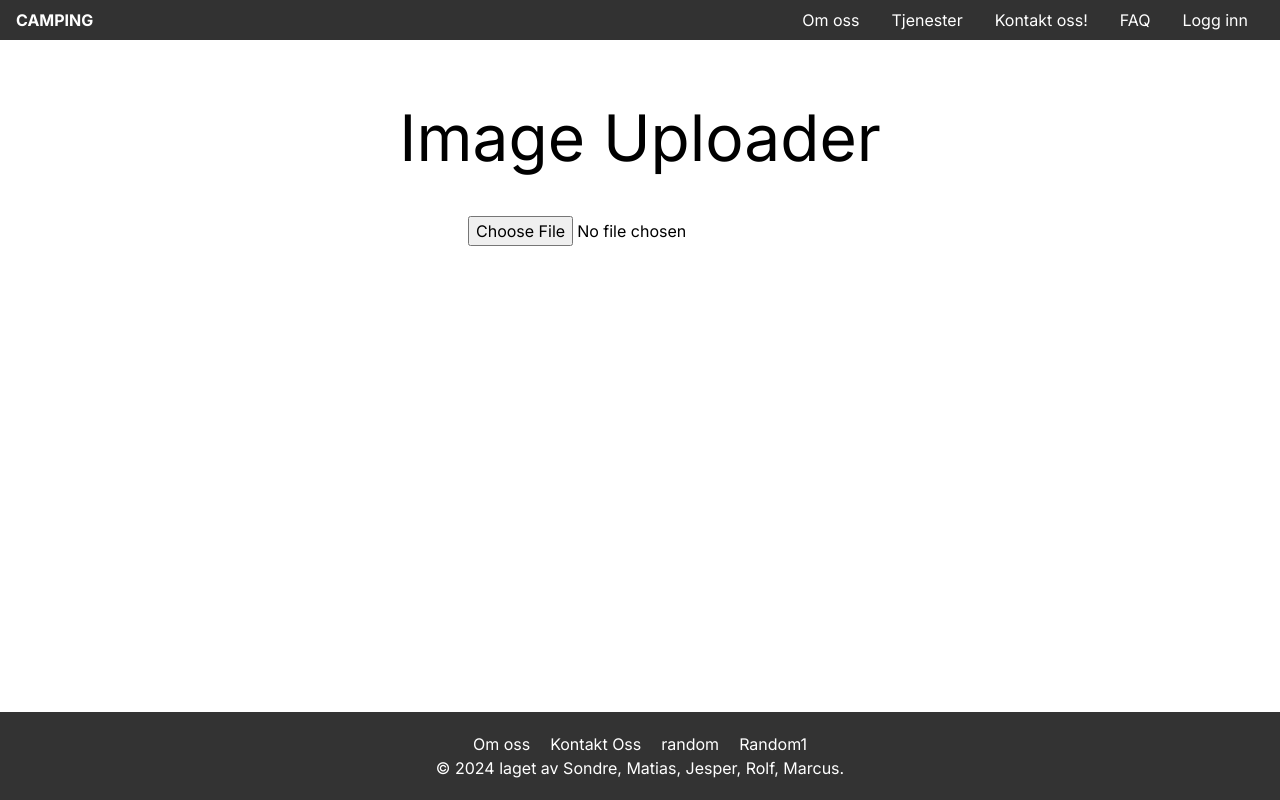
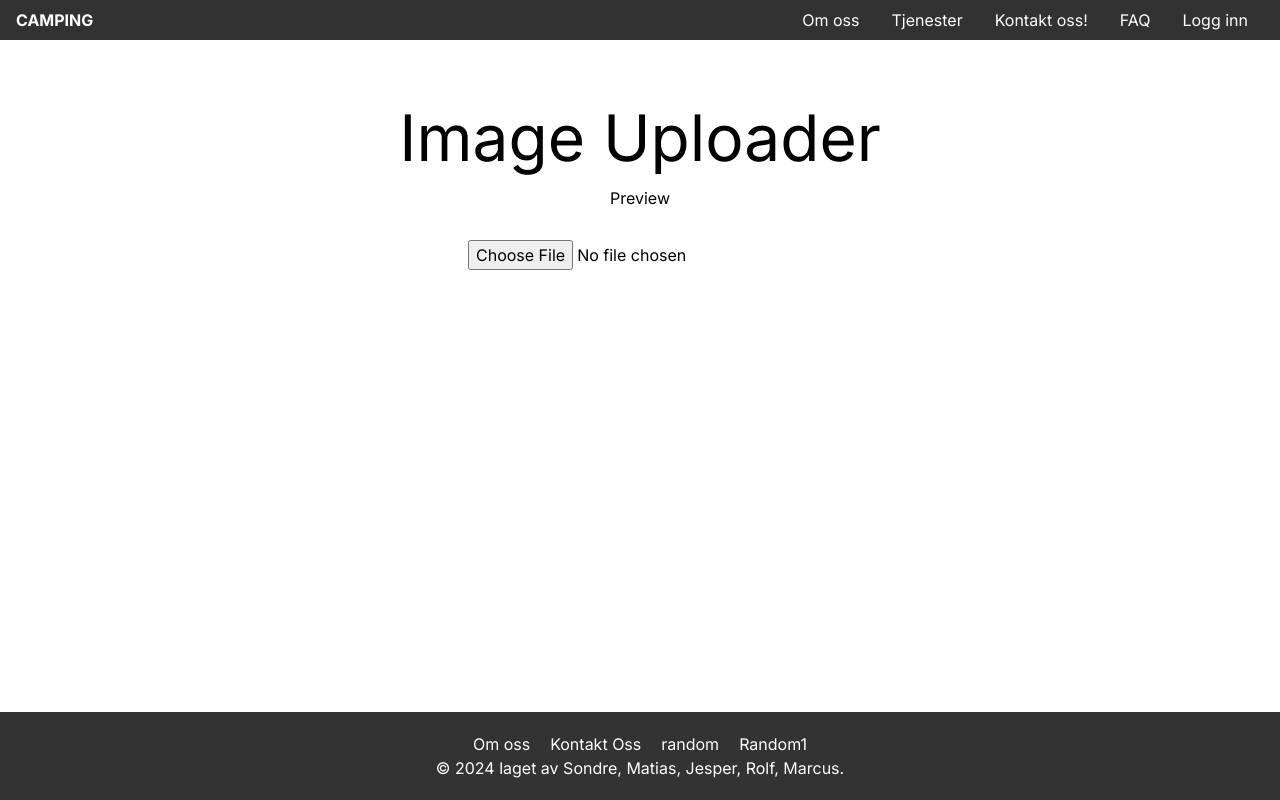
Before and after one commit to APP2000Camping/APP2000-gruppe05, a Next.js app in the folder app1/: page / in a window 1280 px wide. Built offline with nearby package versions, Linux system fonts and the light colour scheme.

Commit message:
La til imageUpload

```diff
--- a/app1/app/components/ImageUploader.js
+++ b/app1/app/components/ImageUploader.js
@@ -1,11 +1,17 @@
 // ImageUploader.js
 
-import React, { useState } from "react";
+import React, { useState, useRef, useEffect } from "react";
 import Image from "next/image";
 import styles from "./ImageUploader.module.css";
 
 function ImageUploader() {
   const [image, setImage] = useState(null);
+  const [h1Title, setH1Title] = useState("Image Uploader");
+  const [h2Title, setH2Title] = useState("Preview");
+
+  const imageContainerRef = useRef(null);
+  const h1Ref = useRef(null);
+  const h2Ref = useRef(null);
 
   const handleImageChange = (event) => {
     const file = event.target.files[0];
@@ -23,7 +29,7 @@ function ImageUploader() {
 
   const handleUpload = async () => {
     try {
-      // Assuming you have an API endpoint for image uploads
+      // Assuming you have an API endpoint for uploading content
       const apiUrl = "YOUR_MONGODB_API_ENDPOINT";
 
       if (image) {
@@ -32,26 +38,100 @@ function ImageUploader() {
           headers: {
             "Content-Type": "application/json",
           },
-          body: JSON.stringify({ image: image }),
+          body: JSON.stringify({
+            image: image,
+            h1Title: h1Title,
+            h2Title: h2Title,
+          }),
         });
 
         if (response.ok) {
-          console.log("Image uploaded successfully!");
+          console.log("Content uploaded successfully!");
           // You may want to handle further actions after successful upload
         } else {
-          console.error("Failed to upload image");
+          console.error("Failed to upload content");
         }
       } else {
         console.error("No image selected for upload");
       }
     } catch (error) {
-      console.error("Error uploading image:", error);
+      console.error("Error uploading content:", error);
+    }
+  };
+
+  useEffect(() => {
+    const resizeHandler = () => {
+      if (image && imageContainerRef.current) {
+        const containerWidth = imageContainerRef.current.offsetWidth;
+        const containerHeight = window.innerHeight;
+
+        // Set the maximum width and height for the image
+        const maxWidth = containerWidth;
+        const maxHeight = containerHeight;
+
+        // Calculate the new dimensions while maintaining the aspect ratio
+        const aspectRatio = image.width / image.height;
+        let newWidth = maxWidth;
+        let newHeight = maxWidth / aspectRatio;
+
+        if (newHeight > maxHeight) {
+          newHeight = maxHeight;
+          newWidth = maxHeight * aspectRatio;
+        }
+
+        // Apply the new dimensions to the image container
+        imageContainerRef.current.style.width = `${newWidth}px`;
+        imageContainerRef.current.style.height = `${newHeight}px`;
+      }
+    };
+
+    window.addEventListener("resize", resizeHandler);
+    resizeHandler(); // Call the resize handler initially
+
+    return () => {
+      window.removeEventListener("resize", resizeHandler);
+    };
+  }, [image]);
+
+  const handleH1Change = () => {
+    if (h1Ref.current) {
+      setH1Title(h1Ref.current.innerText);
+    }
+  };
+
+  const handleH2Change = () => {
+    if (h2Ref.current) {
+      setH2Title(h2Ref.current.innerText);
     }
   };
 
   return (
     <div className={styles.container}>
-      <h1>Image Uploader</h1>
+      <div>
+        <div>
+          <h1
+            ref={h1Ref}
+            contentEditable
+            onBlur={handleH1Change}
+            className={styles.title}
+          >
+            {h1Title}
+          </h1>
+        </div>
+      </div>
+
+      <div>
+        <div>
+          <h2
+            ref={h2Ref}
+            contentEditable
+            onBlur={handleH2Change}
+            className={styles.title}
+          >
+            {h2Title}
+          </h2>
+        </div>
+      </div>
 
       <input
         type="file"
@@ -60,15 +140,22 @@ function ImageUploader() {
         className={styles.input}
       />
 
+      <div ref={imageContainerRef} className={styles.previewContainer}>
+        {image && (
+          <Image
+            src={image}
+            alt="Uploaded Image"
+            layout="responsive"
+            width={500} // Adjust the width as needed
+            height={300} // Adjust the height as needed
+          />
+        )}
+      </div>
+
       {image && (
-        <div className={styles.previewContainer}>
-          <h2>Preview:</h2>
-          <Image src={image} alt="Uploaded Image" width={500} height={300} />
-
-          <button onClick={handleUpload} className={styles.uploadButton}>
-            Upload
-          </button>
-        </div>
+        <button onClick={handleUpload} className={styles.uploadButton}>
+          Save
+        </button>
       )}
     </div>
   );
--- a/app1/app/components/ImageUploader.module.css
+++ b/app1/app/components/ImageUploader.module.css
@@ -1,10 +1,21 @@
 /* ImageUploader.module.css */
 
 .container {
+  position: relative;
   display: flex;
   flex-direction: column;
   align-items: center;
   margin-top: 50px;
+}
+
+.titlesContainer {
+  position: absolute;
+  top: 50%;
+  left: 50%;
+  transform: translate(-50%, -50%);
+  text-align: center;
+  color: white;
+  text-shadow: 2px 2px 4px rgba(0, 0, 0, 0.5);
 }
 
 .input {
@@ -13,6 +24,7 @@
 }
 
 .previewContainer {
+  position: relative;
   margin-top: 20px;
 }
 
```
Lines whose indentation alone changed are shown as unchanged.
